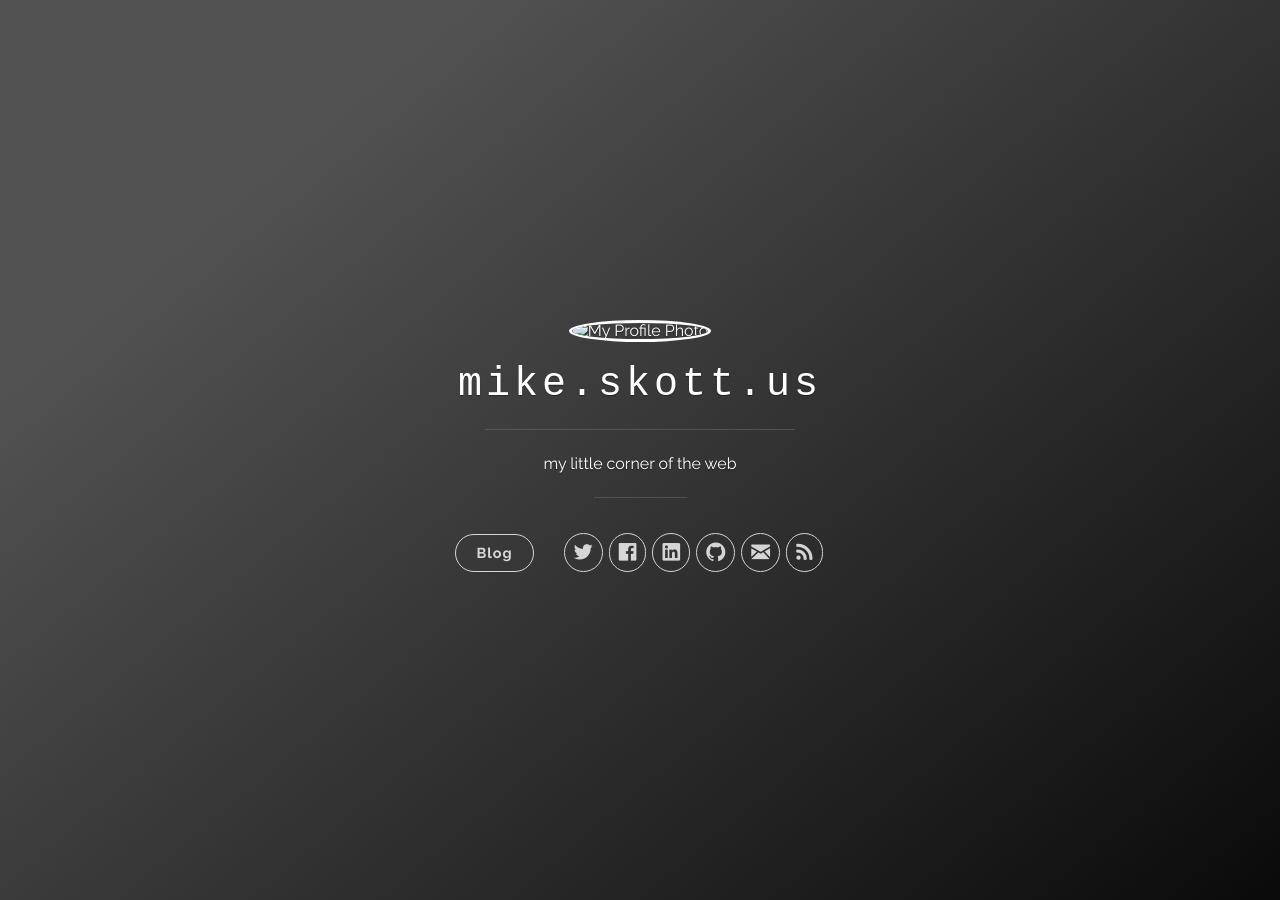
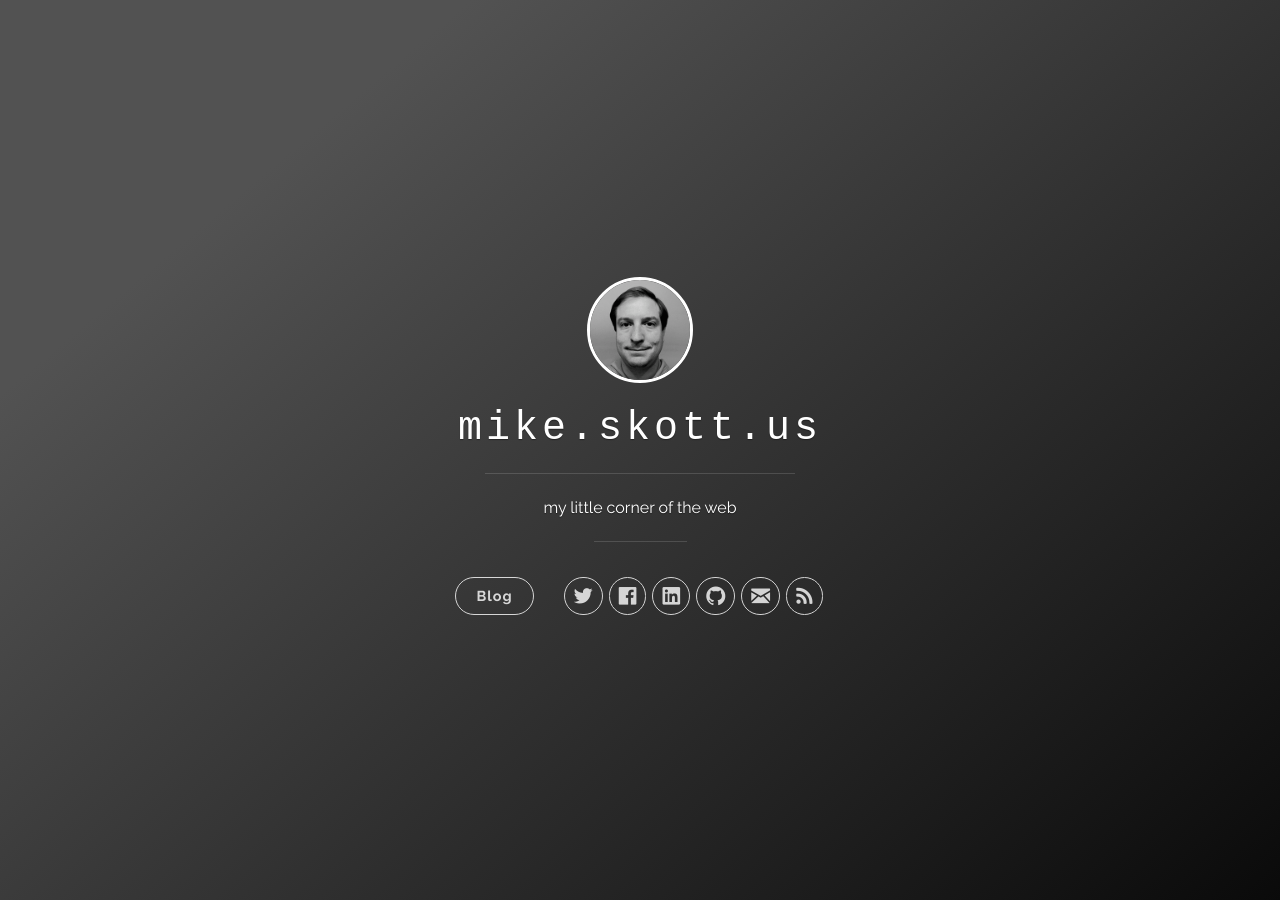
Before and after one commit to maskott/mike.skott.us, a Jekyll site: the page built from index.html, in a window 1280 px wide. Built offline with Jekyll 4.4.1, drawn with Linux system fonts in a browser that asks for light colours; nearby versions of some CDN libraries; some web fonts are replaced; the list of posts is cut into pages by our own code.

Commit message:
adjusting urls to work on ghp

```diff
--- a/_includes/header.html
+++ b/_includes/header.html
@@ -11,7 +11,7 @@
     <div class="panel-main__content">
         <a href="{{ site.baseurl }}">
 	  <div class="user-image-loader">
-            <img src="{{ "images/profile.gif" | prepend: site.baseurl }}" class="user-image" alt="My Profile Photo">
+            <img src="{{ "/images/profile.gif" | prepend: site.github.url }}" class="user-image" alt="My Profile Photo">
 	  </div>
           <h1 class="panel-cover__title panel-title">{{ site.title }}</h1>
         </a>
--- a/js/main.js
+++ b/js/main.js
@@ -3,7 +3,7 @@ layout: null
 ---
 $(document).ready(function () {
   var backgrounds = ['atlanta.jpg', 'marta.jpg', 'power.jpg', 'wheel.jpg', 'leaf.jpg'];
-  $('.panel-cover--background').css('background-image', 'url(/images/' + backgrounds[Math.floor(Math.random() * backgrounds.length)] + ')');
+  $('.panel-cover--background').css('background-image', 'url({{ site.github.url }}/images/' + backgrounds[Math.floor(Math.random() * backgrounds.length)] + ')');
 
   $('a.blog-button').click(function (e) {
     if ($('.panel-cover').hasClass('panel-cover--collapsed')) return
```
